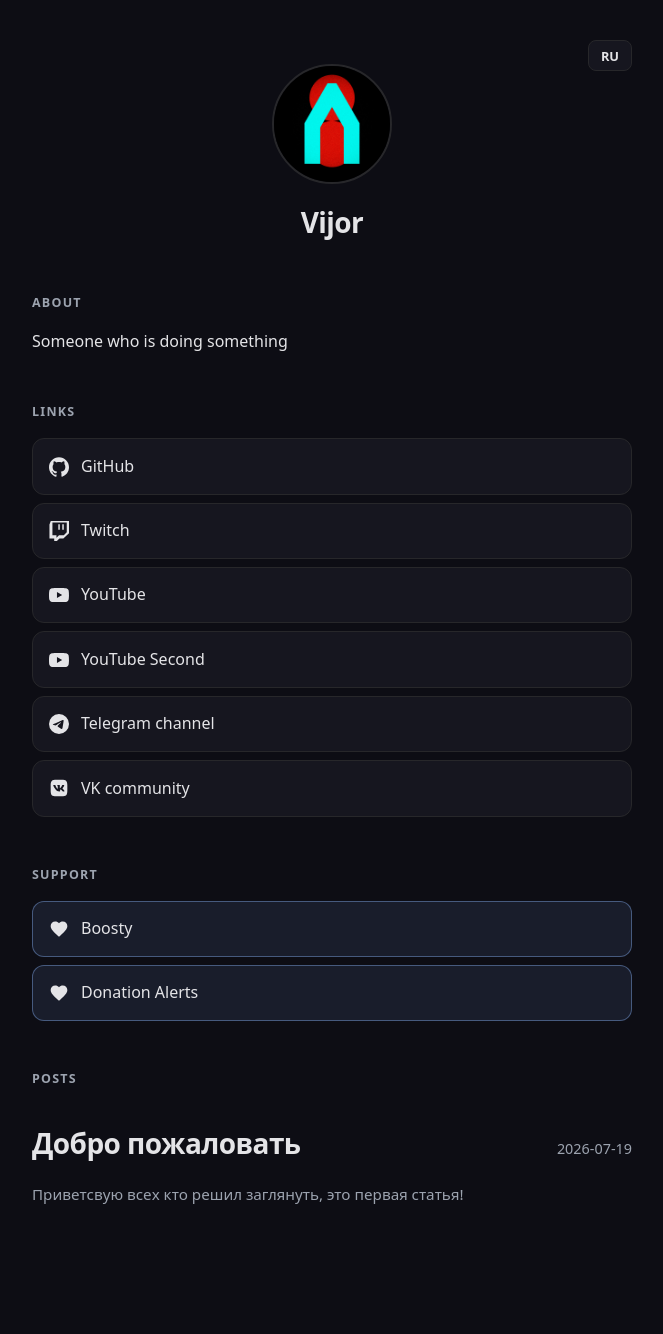
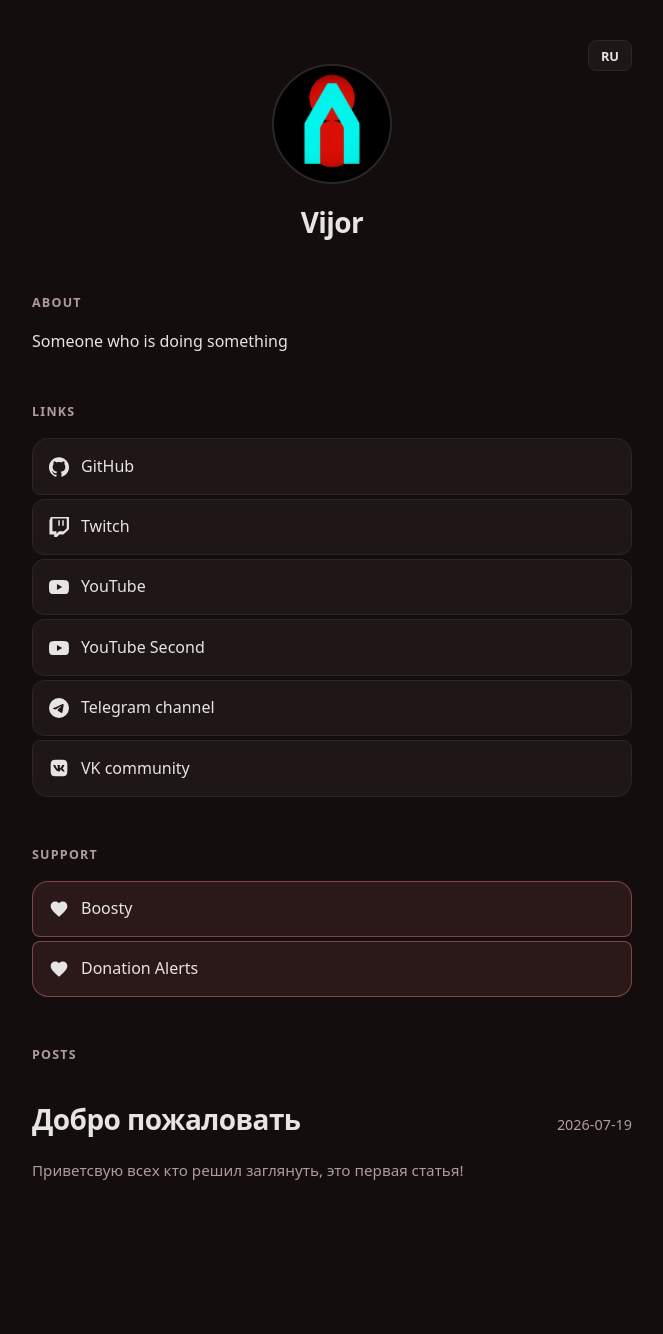
Before and after one commit to Vijorich/SocialLinker, a Jekyll site: the page built from index.html, in a window 1280 px wide. Shown: the whole page, without its empty margins (308-971 px from the left). Built offline with Jekyll 4.4.1, drawn with Linux system fonts in a browser that asks for light colours; after the commit the page ends 1310 px from its top, so only the background shows below that.

Commit message:
style: warm theme and unified link-list corners
Recolor palette to warm tones and give the social/donate link cards connected-block corners (rounded outer, 8px inner) with a 4px gap so the list reads as one unit.

```diff
--- a/assets/style.css
+++ b/assets/style.css
@@ -1,12 +1,12 @@
 :root {
-  --bg: #0d0d14;
-  --bg-card: #16161f;
+  --bg: #140d0d;
+  --bg-card: #1f1616;
   --bg-card-hover: #1c1c28;
-  --fg: #e4e4e7;
-  --fg-muted: #9ca3af;
-  --border: #27272a;
-  --accent: #89b4fa;
-  --accent-bg: rgba(137, 180, 250, 0.1);
+  --fg: #e7e4e4;
+  --fg-muted: #af9c9c;
+  --border: #2a2727;
+  --accent: #fa7979;
+  --accent-bg: rgba(250, 137, 137, 0.1);
   --max-width: 640px;
   --radius: 12px;
 }
@@ -112,15 +112,16 @@
 }
 .bio-content ul, .bio-content ol, .post-content ul, .post-content ol { padding-left: 1.5rem; }
 
-/* Link list */
+/* Link list — cards share borders to read as one block */
 .link-list {
   list-style: none;
   margin: 0;
   padding: 0;
   display: flex;
   flex-direction: column;
-  gap: 0.5rem;
+  gap: 4px;
 }
+.link-list li { margin: 0; }
 .link-card {
   display: flex;
   align-items: center;
@@ -128,12 +129,22 @@
   padding: 0.9rem 1rem;
   background: var(--bg-card);
   border: 1px solid var(--border);
-  border-radius: var(--radius);
+  --r-tl: var(--radius);
+  --r-tr: var(--radius);
+  --r-bl: var(--radius);
+  --r-br: var(--radius);
+  border-radius: var(--r-tl) var(--r-tr) var(--r-br) var(--r-bl);
   color: var(--fg);
   text-decoration: none;
   font-weight: 500;
   transition: background 0.15s, border-color 0.15s, transform 0.1s;
 }
+/* One card: fully rounded */
+.link-list li:only-child .link-card { --r-tl: 16px; --r-tr: 16px; --r-bl: 16px; --r-br: 16px; }
+/* First card: round top, square bottom */
+.link-list li:first-child .link-card { --r-tl: 16px; --r-tr: 16px; --r-bl: 8px; --r-br: 8px; }
+/* Last card: square top, round bottom */
+.link-list li:last-child .link-card { --r-tl: 8px; --r-tr: 8px; --r-bl: 16px; --r-br: 16px; }
 .link-card:hover {
   background: var(--bg-card-hover);
   border-color: var(--accent);
@@ -144,7 +155,7 @@
 /* Donate block */
 .donate-list .link-card {
   background: var(--accent-bg);
-  border-color: rgba(137, 180, 250, 0.4);
+  border-color: rgba(250, 137, 137, 0.4);
 }
 .donate-list .link-card:hover {
   background: var(--accent);
```
